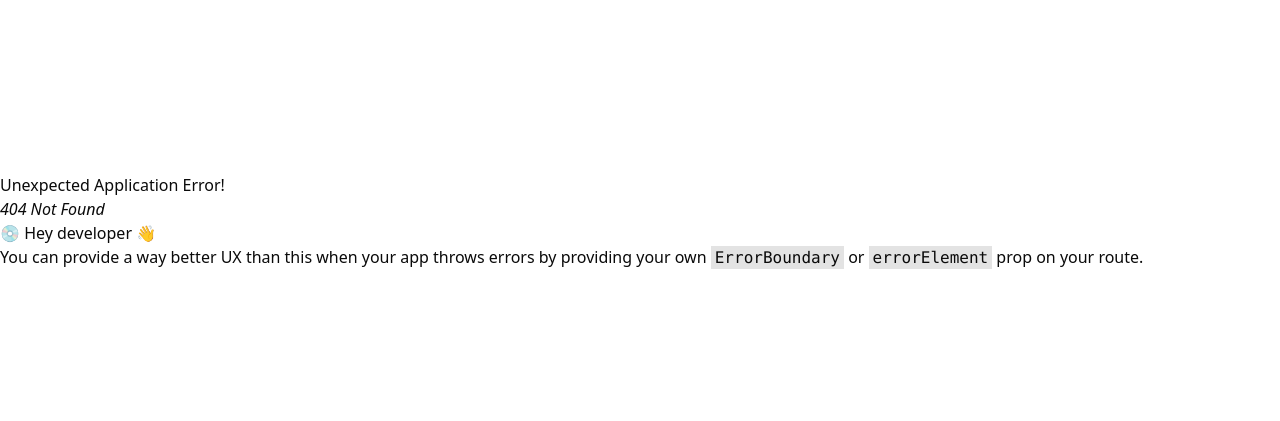
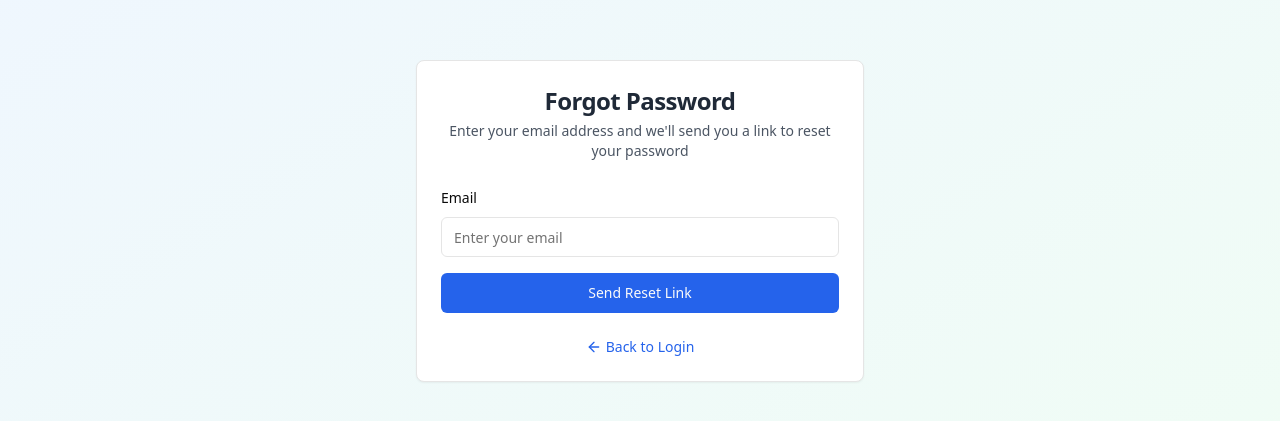
Before and after one commit to guna2804/smart-loan-tracker, a React (Vite) app: page /forgot-password in a window 1280 px wide. Before the commit this address had no page. Shown: the part 179-600 px from the top of the page. Built offline with nearby package versions, Linux system fonts and the light colour scheme.

Commit message:
Temporarily disable loan-related features and add forgot password page
Comment out loan and repayment navigation items in Sidebar, disable "Add New Loan" button and overdue payment alert in Dashboard, and introduce new ForgotPasswordPage component with routing for password recovery functionality.

```diff
--- a/src/components/Dashboard.tsx
+++ b/src/components/Dashboard.tsx
@@ -107,12 +107,12 @@ const Dashboard = () => {
           <p className="text-gray-600 mt-1">Here's your financial overview</p>
         </div>
 
-        <Link to="/loans">
+        {/* <Link to="/loans">
           <Button className="bg-gradient-to-r from-blue-600 to-green-600 hover:from-blue-700 hover:to-green-700">
             <Plus className="w-4 h-4 mr-2" />
             Add New Loan
           </Button>
-        </Link>
+        </Link> */}
       </div>
 
       {/* Stats Cards */}
@@ -326,7 +326,7 @@ const Dashboard = () => {
       </div>
 
       {/* Alert for Overdue Payments */}
-      {stats.overduePayments > 0 && (
+      {/* {stats.overduePayments > 0 && (
         <Card className="border-red-200 bg-red-50">
           <CardContent className="p-6">
             <div className="flex items-center space-x-3">
@@ -349,7 +349,7 @@ const Dashboard = () => {
             </div>
           </CardContent>
         </Card>
-      )}
+      )} */}
     </div>
   );
 };
--- a/src/components/Sidebar.tsx
+++ b/src/components/Sidebar.tsx
@@ -6,9 +6,9 @@ import { useAuth } from "../contexts/AuthContext";
 
 const navigation = [
 	{ name: "Dashboard", href: "/", icon: LayoutDashboard },
-	{ name: "Loans", href: "/loans", icon: HandCoins },
-	{ name: "Repayments", href: "/repayments", icon: History },
-	{ name: "EMI Calculator", href: "/calculator", icon: Calculator },
+	// { name: "Loans", href: "/loans", icon: HandCoins },
+	// { name: "Repayments", href: "/repayments", icon: History },
+	// { name: "EMI Calculator", href: "/calculator", icon: Calculator },
 ];
 
 function SidebarMenu() {
--- /dev/null
+++ b/src/components/auth/ForgotPasswordPage.tsx
@@ -0,0 +1,118 @@
+import React, { useState } from 'react';
+import { Link } from 'react-router-dom';
+import { Button } from '../ui/button';
+import { Input } from '../ui/input';
+import { Label } from '../ui/label';
+import { Card, CardContent, CardDescription, CardHeader, CardTitle } from '../ui/card';
+import { Alert, AlertDescription } from '../ui/alert';
+import { Loader2, ArrowLeft } from 'lucide-react';
+
+const ForgotPasswordPage = () => {
+  const [email, setEmail] = useState('');
+  const [error, setError] = useState('');
+  const [success, setSuccess] = useState('');
+  const [isLoading, setIsLoading] = useState(false);
+
+  const validateEmail = (email: string) => {
+    const re = /^[^\s@]+@[^\s@]+\.[^\s@]+$/;
+    return re.test(email);
+  };
+
+  const handleSubmit = async (e: React.FormEvent) => {
+    e.preventDefault();
+    setError('');
+    setSuccess('');
+
+    if (!email) {
+      setError('Please enter your email address');
+      return;
+    }
+
+    if (!validateEmail(email)) {
+      setError('Please enter a valid email address');
+      return;
+    }
+
+    setIsLoading(true);
+
+    try {
+      // TODO: Implement actual forgot password logic with your backend service
+      // For now, simulate a successful request
+      await new Promise(resolve => setTimeout(resolve, 1000));
+      setSuccess('Password reset link sent to your email. Please check your inbox.');
+    } catch {
+      setError('Failed to send password reset email. Please try again.');
+    } finally {
+      setIsLoading(false);
+    }
+  };
+
+  return (
+    <div className="w-screen min-h-screen flex items-center justify-center bg-gradient-to-br from-blue-50 to-green-50 p-4">
+      <Card className="w-full max-w-md">
+        <CardHeader className="space-y-1 text-center">
+          <CardTitle className="text-2xl font-bold text-gray-800">
+            Forgot Password
+          </CardTitle>
+          <CardDescription className="text-gray-600">
+            Enter your email address and we'll send you a link to reset your password
+          </CardDescription>
+        </CardHeader>
+        <CardContent>
+          <form onSubmit={handleSubmit} className="space-y-4">
+            {error && (
+              <Alert variant="destructive">
+                <AlertDescription>{error}</AlertDescription>
+              </Alert>
+            )}
+            {success && (
+              <Alert>
+                <AlertDescription>{success}</AlertDescription>
+              </Alert>
+            )}
+
+            <div className="space-y-2">
+              <Label htmlFor="email">Email</Label>
+              <Input
+                id="email"
+                type="email"
+                placeholder="Enter your email"
+                value={email}
+                onChange={(e) => setEmail(e.target.value)}
+                disabled={isLoading}
+                required
+              />
+            </div>
+
+            <Button
+              type="submit"
+              className="w-full bg-blue-600 hover:bg-blue-700"
+              disabled={isLoading}
+            >
+              {isLoading ? (
+                <>
+                  <Loader2 className="mr-2 h-4 w-4 animate-spin" />
+                  Sending...
+                </>
+              ) : (
+                'Send Reset Link'
+              )}
+            </Button>
+          </form>
+
+          <div className="mt-6 text-center">
+            <Link
+              to="/login"
+              className="text-sm text-blue-600 hover:text-blue-800 hover:underline flex items-center justify-center"
+            >
+              <ArrowLeft className="mr-1 h-4 w-4" />
+              Back to Login
+            </Link>
+          </div>
+        </CardContent>
+      </Card>
+    </div>
+  );
+};
+
+export default ForgotPasswordPage;
--- a/src/routes/index.tsx
+++ b/src/routes/index.tsx
@@ -11,6 +11,7 @@ const EMICalculator = lazy(() => import("../components/EMICalculator"));
 const Settings = lazy(() => import("../components/Settings"));
 const LoginPage = lazy(() => import("../components/auth/LoginPage"));
 const SignUpPage = lazy(() => import("../components/auth/SignUpPage"));
+const ForgotPasswordPage = lazy(() => import("../components/auth/ForgotPasswordPage"));
 
 export const router = createBrowserRouter([
   {
@@ -26,6 +27,14 @@ export const router = createBrowserRouter([
     element: (
       <PublicRoute>
         <SignUpPage />
+      </PublicRoute>
+    ),
+  },
+  {
+    path: "/forgot-password",
+    element: (
+      <PublicRoute>
+        <ForgotPasswordPage />
       </PublicRoute>
     ),
   },
```
